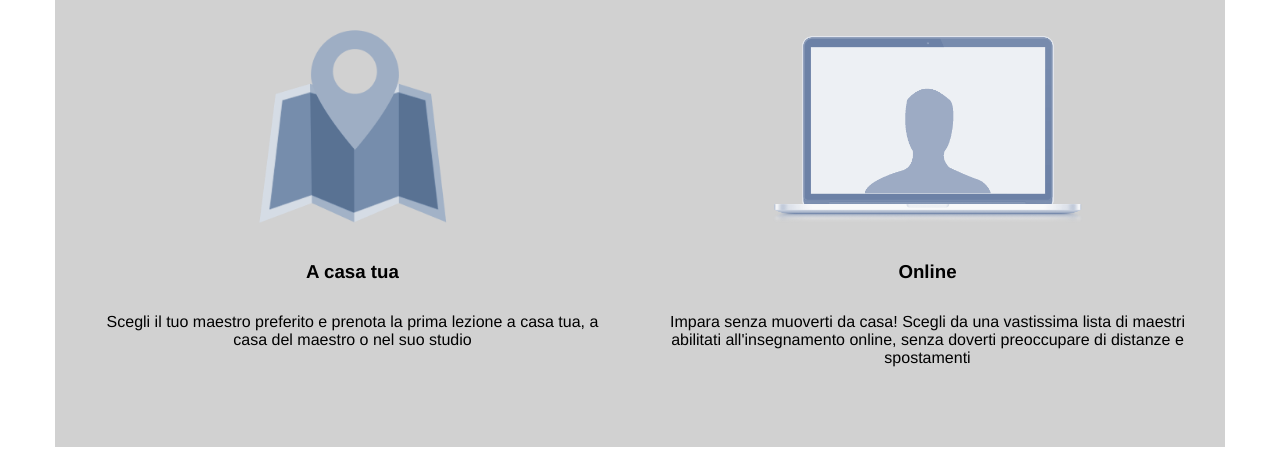
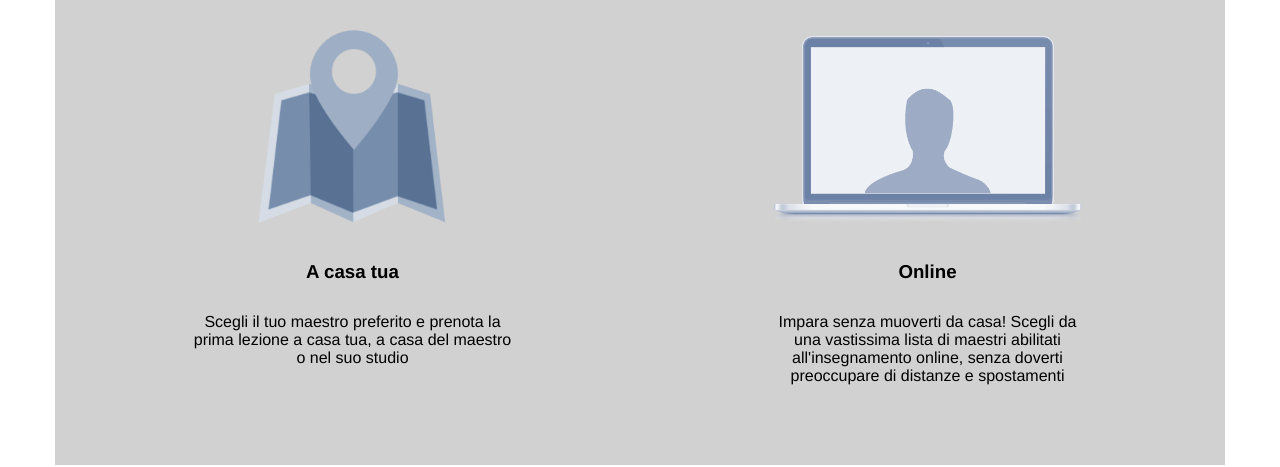
Before and after one commit to maccceo/html-css-resp-wannabe-12bool, a plain HTML site: page index.html in a window 1280 px wide. Shown: the part 80-547 px from the top of the page. Drawn offline with Linux system fonts and the light colour scheme.

Commit message:
Aggiunto 1/12 margine attorno 2 elementi #lezioni

```diff
--- a/index.html
+++ b/index.html
@@ -11,12 +11,16 @@
     <div id="lezioni" class="container" background="grey">
       <div class="row">
         <h1>Lezioni dove vuoi tu</h1>
-        <div class="col-xs-12 col-md-6 col-lg-6">
+        <div class="col-xs-12 col-xs-offset-0
+                    col-md-offset-1 col-md-4
+                    col-lg-offset-1 col-lg-4">
           <img src="img/icon/maps.png" alt="">
           <h3>A casa tua</h3>
           <p>Scegli il tuo maestro preferito e prenota la prima lezione a casa tua, a casa del maestro o nel suo studio</p>
         </div>
-        <div class="col-xs-12 col-md-6 col-lg-6">
+        <div class="col-xs-12 col-xs-offset-0
+                    col-md-offset-2 col-md-4
+                    col-lg-offset-2 col-lg-4">
           <img src="img/icon/screen.png" alt="">
           <h3>Online</h3>
           <p>Impara senza muoverti da casa! Scegli da una vastissima lista di maestri abilitati all'insegnamento online, senza doverti preoccupare di distanze e spostamenti</p>
```
